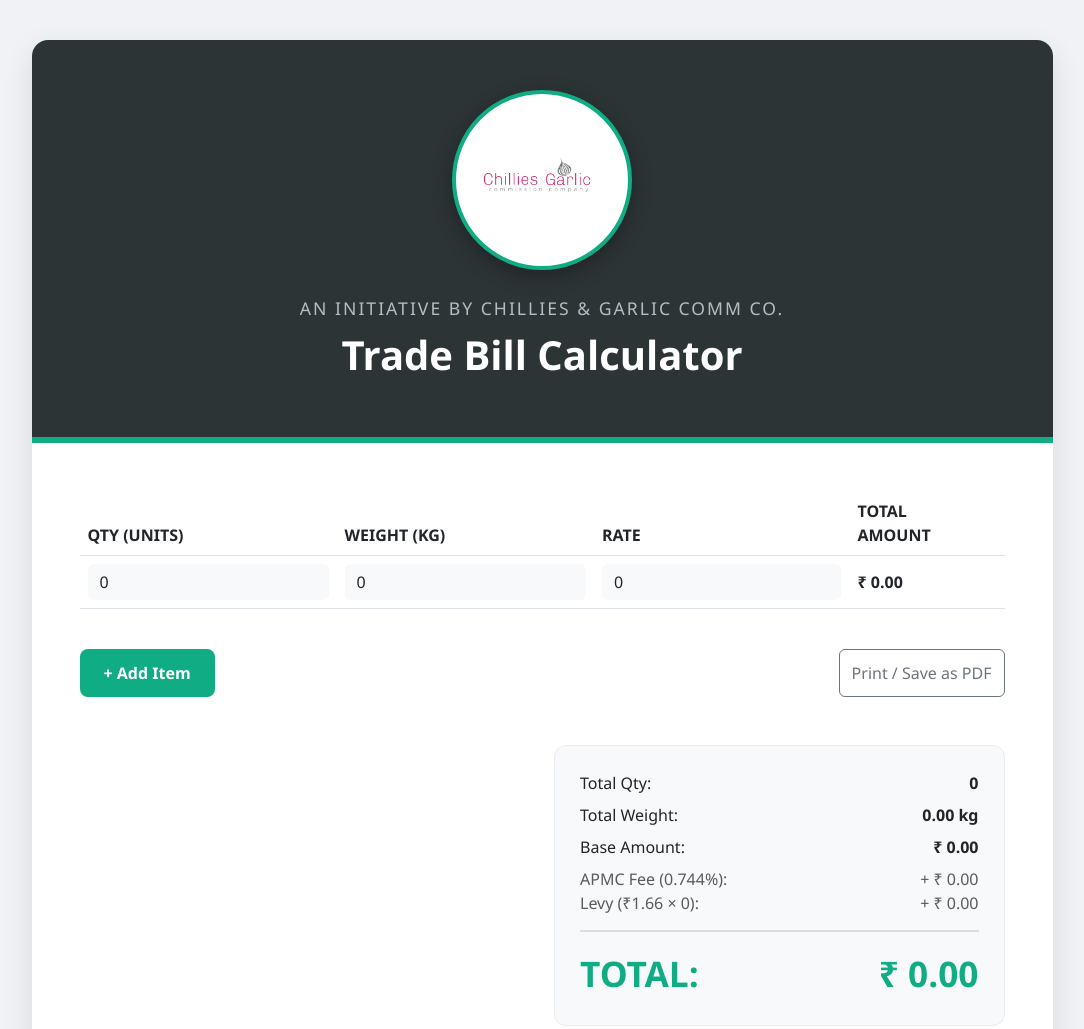
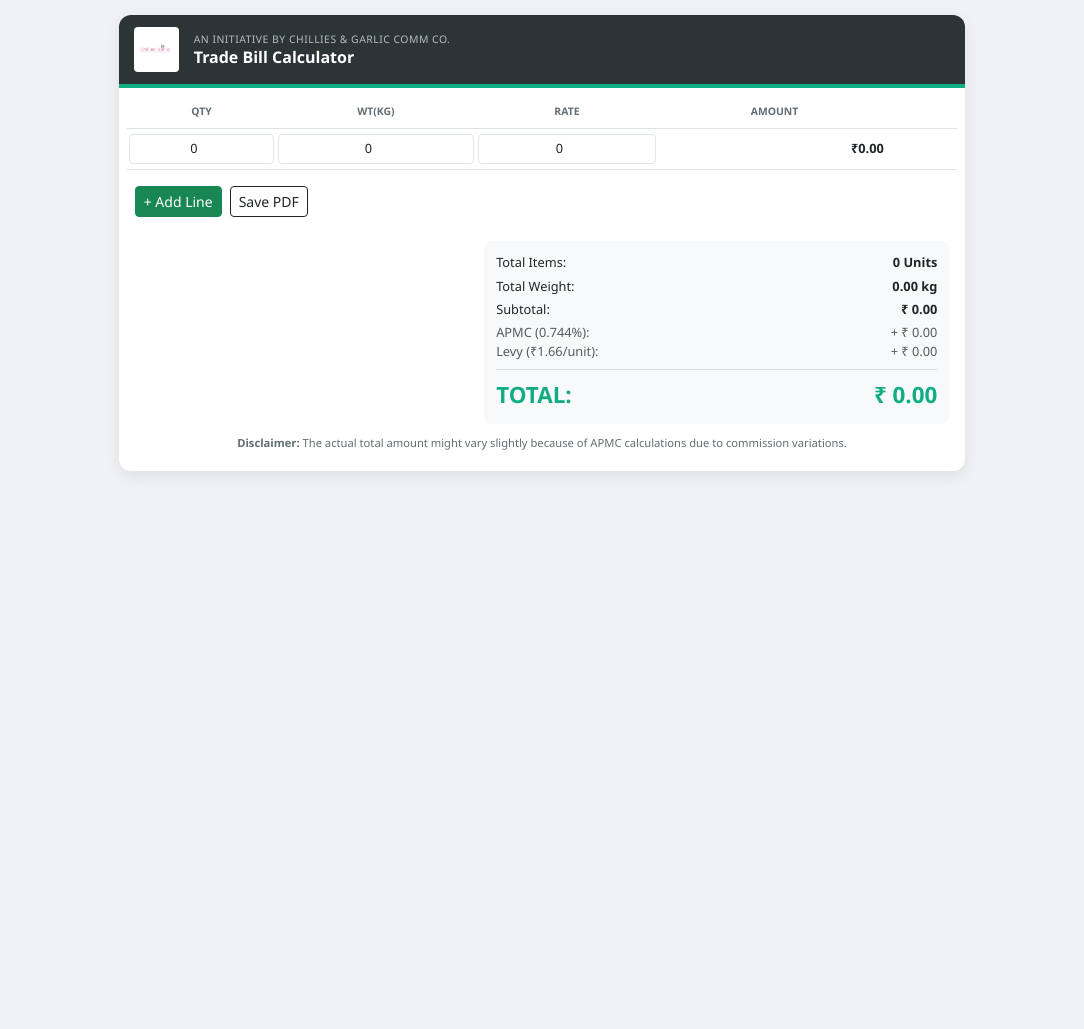
Before and after one commit to cgcco/bill_calculator, a plain HTML site: page index.html in a window 1280 px wide. Shown: the top 1029 px of the page, without its empty margins (98-1182 px from the left). After the commit the page ends 800 px from the top, so only its background shows below. Drawn offline with nearby package versions, Linux system fonts and the light colour scheme.

Commit message:
Update index.html

```diff
--- a/index.html
+++ b/index.html
@@ -3,7 +3,7 @@
 <head>
     <meta charset="UTF-8">
     <meta name="viewport" content="width=device-width, initial-scale=1.0">
-    <title>Chillies & Garlic Bill Calculator</title>
+    <title>Chillies & Garlic Calculator</title>
     <link href="https://cdn.jsdelivr.net/npm/bootstrap@5.3.0/dist/css/bootstrap.min.css" rel="stylesheet">
     <script src="https://unpkg.com/vue@3/dist/vue.global.js"></script>
     <style>
@@ -13,128 +13,175 @@
             --bg-color: #f1f2f6;
         }
 
-        body { background-color: var(--bg-color); padding: 40px 20px; font-family: 'Segoe UI', Roboto, sans-serif; }
+        body {
+            background-color: var(--bg-color);
+            padding: 15px 5px;
+            font-family: 'Segoe UI', Roboto, sans-serif;
+            font-size: 0.8rem; /* Slightly smaller global font */
+        }
 
-        /* Brand Header Styles */
+        /* Compact Horizontal Header */
         .header-banner {
             background-color: var(--primary-color);
             color: white;
-            padding: 50px 20px;
-            text-align: center;
-            border-bottom: 6px solid var(--accent-color);
-        }
-
-        /* The Logo Container */
-        .logo-container {
-            background: white;
-            width: 180px; /* Large professional size */
-            height: 180px;
-            margin: 0 auto 25px auto;
+            padding: 12px 15px;
+            border-bottom: 4px solid var(--accent-color);
             display: flex;
             align-items: center;
-            justify-content: center;
-            border-radius: 50%;
-            box-shadow: 0 6px 20px rgba(0,0,0,0.3);
-            padding: 15px;
-            border: 4px solid var(--accent-color);
+            justify-content: flex-start;
+            gap: 15px;
         }
 
         .logo-img {
-            max-width: 100%;
-            max-height: 100%;
-            object-fit: contain;
-            display: block;
+            height: 45px;
+            width: auto;
+            background: white;
+            padding: 3px;
+            border-radius: 4px;
         }
 
+        .header-text { text-align: left; }
         .initiative-text {
-            font-size: 1.1rem;
-            font-weight: 400;
-            letter-spacing: 2px;
+            font-size: 0.65rem;
             color: #b2bec3;
-            margin-bottom: 10px;
             text-transform: uppercase;
+            margin: 0;
+            letter-spacing: 0.5px;
+        }
+        .header-title { font-size: 1rem; margin: 0; font-weight: 700; }
+
+        .card { border-radius: 12px; border: none; box-shadow: 0 5px 15px rgba(0,0,0,0.08); overflow: hidden; background: white; }
+
+        /* Table Optimization for all columns */
+        .table { margin-bottom: 0; table-layout: fixed; width: 100%; }
+        .table th { font-size: 0.65rem; color: #636e72; padding: 8px 2px; text-align: center; }
+        .table td { padding: 5px 2px; vertical-align: middle; }
+
+        .form-control-sm {
+            font-size: 0.8rem;
+            padding: 0.3rem;
+            text-align: center;
+            border: 1px solid #dfe6e9;
         }
 
-        .card { border-radius: 16px; border: none; box-shadow: 0 10px 30px rgba(0,0,0,0.1); overflow: hidden; background: white; }
-        .btn-add { background-color: var(--accent-color); border: none; color: white; padding: 12px 24px; border-radius: 8px; font-weight: 600; }
-        .summary-card { background-color: #f8f9fa; border: 1px solid #e9ecef; border-radius: 12px; padding: 25px; }
-        .grand-total-row { font-size: 2.2rem; color: var(--accent-color); font-weight: 800; border-top: 2px solid #ddd; padding-top: 15px; margin-top: 15px; }
-        .disclaimer { font-size: 0.9rem; color: #636e72; font-style: italic; margin-top: 30px; text-align: center; padding: 20px; background: #fff; line-height: 1.5; }
+        .amount-display {
+            font-weight: 700;
+            font-size: 0.8rem;
+            display: block;
+            text-align: right;
+            padding-right: 5px;
+        }
 
-        @media print {
-            .btn-add, .btn-outline-danger, .no-print, .btn-outline-secondary { display: none !important; }
-            body { padding: 0; background: white; }
-            .card { box-shadow: none; border: none; }
-            .header-banner { padding: 20px; }
+        .btn-delete {
+            color: #ff7675;
+            text-decoration: none;
+            font-weight: bold;
+            font-size: 1.1rem;
+            display: block;
+            text-align: center;
+        }
+
+        .summary-card {
+            background-color: #f8f9fa;
+            border-radius: 8px;
+            padding: 12px;
+            font-size: 0.8rem;
+        }
+
+        .grand-total-row {
+            font-size: 1.4rem;
+            color: var(--accent-color);
+            font-weight: 800;
+            border-top: 1px solid #ddd;
+            padding-top: 8px;
+            margin-top: 8px;
+        }
+
+        .disclaimer {
+            font-size: 0.7rem;
+            color: #636e72;
+            text-align: center;
+            padding: 12px;
+            line-height: 1.3;
+        }
+
+        @media (max-width: 480px) {
+            .header-banner { gap: 10px; padding: 10px; }
+            .logo-img { height: 35px; }
+            .header-title { font-size: 0.9rem; }
+        }
+
+        @media d-print-none {
+            .no-print-btn { font-size: 0.75rem; padding: 5px 10px; }
         }
     </style>
 </head>
 <body>
 
-<div id="app" class="container">
+<div id="app" class="container-fluid">
     <div class="row justify-content-center">
-        <div class="col-lg-11">
+        <div class="col-xl-8 col-lg-10 p-0">
             <div class="card">
                 <div class="header-banner">
-                    <div class="logo-container">
-                        <img src="logo.png" alt="Chillies & Garlic Logo" class="logo-img">
+                    <img src="logo.png" alt="Logo" class="logo-img" onerror="this.style.display='none'">
+                    <div class="header-text">
+                        <p class="initiative-text">An initiative by Chillies & Garlic Comm Co.</p>
+                        <h1 class="header-title">Trade Bill Calculator</h1>
                     </div>
-                    <div class="initiative-text">An initiative by Chillies & Garlic Comm Co.</div>
-                    <h1 class="fw-bold">Trade Bill Calculator</h1>
                 </div>
 
-                <div class="p-4 p-md-5">
-                    <div class="table-responsive">
-                        <table class="table table-borderless align-middle">
-                            <thead class="border-bottom">
-                                <tr class="text-muted">
-                                    <th>QTY (UNITS)</th>
-                                    <th>WEIGHT (KG)</th>
-                                    <th>RATE</th>
-                                    <th>TOTAL AMOUNT</th>
-                                    <th class="no-print"></th>
+                <div class="p-2">
+                    <table class="table">
+                        <thead>
+                            <tr>
+                                <th style="width: 18%;">QTY</th>
+                                <th style="width: 24%;">WT(KG)</th>
+                                <th style="width: 22%;">RATE</th>
+                                <th style="width: 28%;">AMOUNT</th>
+                                <th style="width: 8%;"></th>
                             </tr>
                         </thead>
                         <tbody>
-                                <tr v-for="(item, index) in items" :key="index" class="border-bottom">
-                                    <td><input type="number" class="form-control border-0 bg-light" v-model.number="item.qty"></td>
-                                    <td><input type="number" class="form-control border-0 bg-light" v-model.number="item.weight"></td>
-                                    <td><input type="number" class="form-control border-0 bg-light" v-model.number="item.rate"></td>
-                                    <td class="fw-bold text-dark">₹ {{ formatPrice(item.weight * item.rate) }}</td>
-                                    <td class="text-end no-print">
-                                        <button @click="removeItem(index)" class="btn btn-sm text-danger" v-if="items.length > 1">✕</button>
+                            <tr v-for="(item, index) in items" :key="index">
+                                <td><input type="number" class="form-control form-control-sm" v-model.number="item.qty"></td>
+                                <td><input type="number" class="form-control form-control-sm" v-model.number="item.weight"></td>
+                                <td><input type="number" class="form-control form-control-sm" v-model.number="item.rate"></td>
+                                <td>
+                                    <span class="amount-display">₹{{ formatPrice(item.weight * item.rate) }}</span>
+                                </td>
+                                <td>
+                                    <a href="#" @click.prevent="removeItem(index)" class="btn-delete" v-if="items.length > 1">×</a>
                                 </td>
                             </tr>
                         </tbody>
                     </table>
+
+                    <div class="d-flex gap-2 mt-3 px-2 d-print-none">
+                        <button @click="addItem" class="btn btn-success btn-sm">+ Add Line</button>
+                        <button onclick="window.print()" class="btn btn-outline-dark btn-sm">Save PDF</button>
                     </div>
 
-                    <div class="d-flex justify-content-between mt-4 no-print">
-                        <button @click="addItem" class="btn btn-add">+ Add Item</button>
-                        <button onclick="window.print()" class="btn btn-outline-secondary">Print / Save as PDF</button>
+                    <div class="row mt-4 px-2">
+                        <div class="col-12 col-md-7 ms-auto">
+                            <div class="summary-card">
+                                <div class="d-flex justify-content-between mb-1">
+                                    <span>Total Items:</span>
+                                    <span class="fw-bold">{{ totalQty }} Units</span>
                                 </div>
-
-                    <div class="row mt-5 justify-content-end">
-                        <div class="col-md-6">
-                            <div class="summary-card">
-                                <div class="d-flex justify-content-between mb-2">
-                                    <span>Total Qty:</span>
-                                    <span class="fw-bold">{{ totalQty }}</span>
-                                </div>
-                                <div class="d-flex justify-content-between mb-2">
+                                <div class="d-flex justify-content-between mb-1">
                                     <span>Total Weight:</span>
                                     <span class="fw-bold">{{ totalWeight.toFixed(2) }} kg</span>
                                 </div>
-                                <div class="d-flex justify-content-between mb-2">
-                                    <span>Base Amount:</span>
+                                <div class="d-flex justify-content-between mb-1">
+                                    <span>Subtotal:</span>
                                     <span class="fw-bold">₹ {{ formatPrice(subtotal) }}</span>
                                 </div>
                                 <div class="d-flex justify-content-between text-muted">
-                                    <span>APMC Fee (0.744%):</span>
+                                    <span>APMC (0.744%):</span>
                                     <span>+ ₹ {{ formatPrice(apmcAmount) }}</span>
                                 </div>
-                                <div class="d-flex justify-content-between text-muted mb-2">
-                                    <span>Levy (₹1.66 × {{ totalQty }}):</span>
+                                <div class="d-flex justify-content-between text-muted mb-1">
+                                    <span>Levy (₹1.66/unit):</span>
                                     <span>+ ₹ {{ formatPrice(levyAmount) }}</span>
                                 </div>
                                 <div class="d-flex justify-content-between grand-total-row">
@@ -145,7 +192,7 @@
                         </div>
                     </div>
 
-                    <div class="disclaimer">
+                    <div class="disclaimer px-2">
                         <strong>Disclaimer:</strong> The actual total amount might vary slightly because of APMC calculations due to commission variations.
                     </div>
                 </div>
```
Lines whose indentation alone changed are shown as unchanged.
